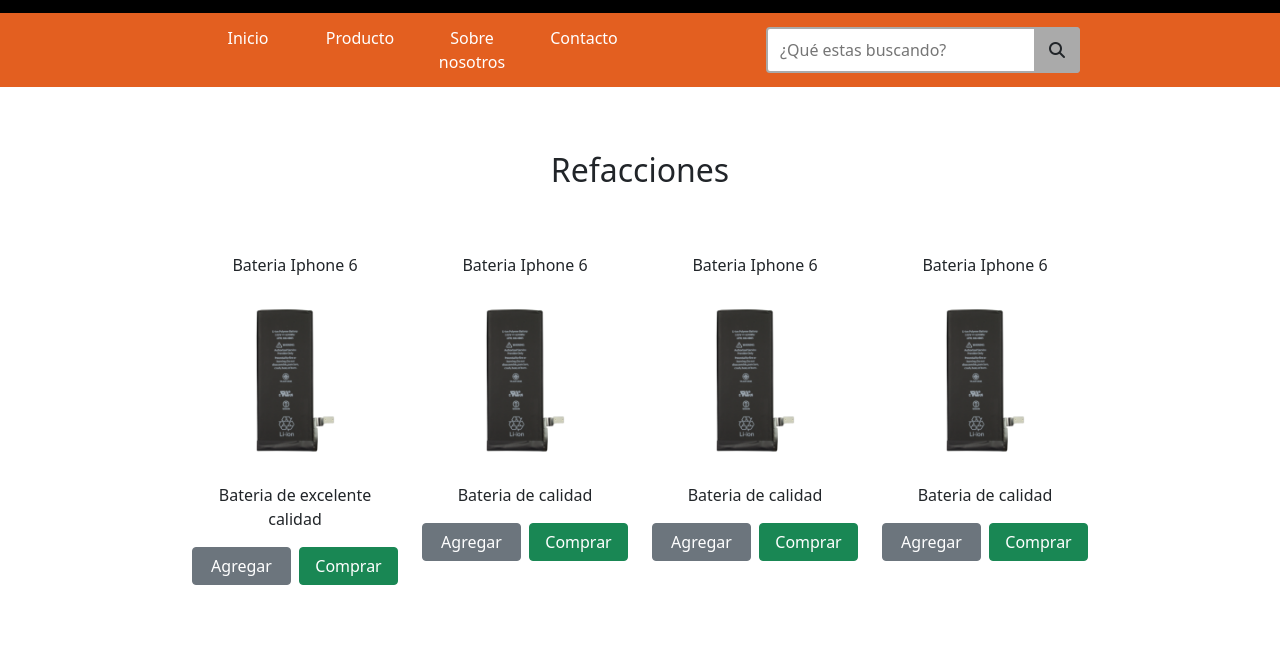
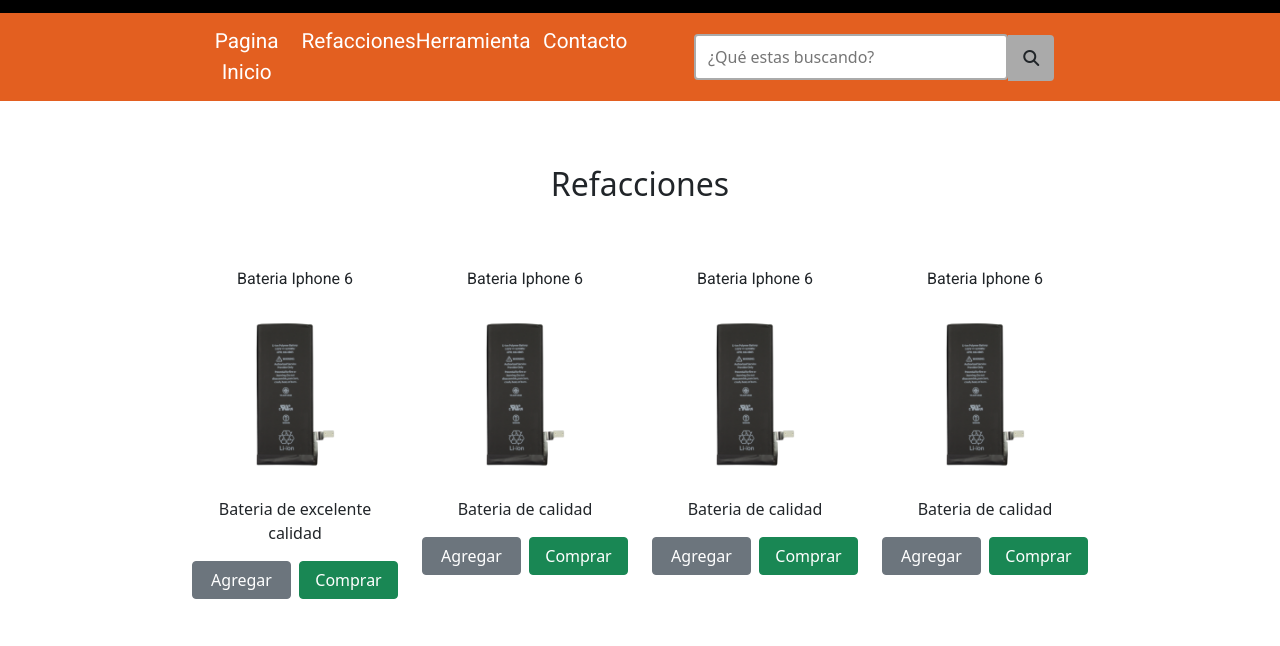
Before and after one commit to manuelluevano/tienda, a website built with Parcel: page index.html in a window 1280 px wide. Shown: the part 79-725 px from the top of the page. Built offline with nearby package versions, Linux system fonts and the light colour scheme.

Commit message:
Google Fonts agregado - fuente a enlaces

```diff
--- a/css/main.sass
+++ b/css/main.sass
@@ -72,6 +72,9 @@
 /*   GLOBALES   */
 ul
     padding: 0
+li
+  font-family: 'Roboto', sans-serif
+
 h1,h2,h3,h4,h5
     text-align: center
 
@@ -89,6 +92,7 @@
 body
 *, *:before, *:after
   box-sizing: inherit
+
 
 
 
--- a/css/navegacion.sass
+++ b/css/navegacion.sass
@@ -14,6 +14,7 @@
             text-align: center
             padding: .8rem 0
             transition: all .5s ease
+            font-size: 1.3rem
             a
                 text-decoration: none
                 color: #ffffff
@@ -25,11 +26,11 @@
         align-self: center
         text-align: right
         position: relative
-        i
+        span i
             position: absolute
-            top: .53rem
-            right: 8px
-            padding: .939rem
+            top: .55rem
+            right: 34px
+            padding: .927rem
             transition: .3s
             background-color: #aaa
             border-radius: 0px 4px 4px 0px
@@ -46,7 +47,7 @@
             box-sizing: border-box
             transition: .3s
             width: 70%
-            margin-right: .5rem
+            margin-right: 5rem
         input[type=text]:focus
             border-color: dodgerBlue
             box-shadow: 0 0 8px 0 dodgerBlue
--- a/index.html
+++ b/index.html
@@ -18,6 +18,11 @@
 
 
   <meta name="theme-color" content="#fafafa">
+
+  <!-- GOOGLE FONT  -->
+  <link rel="preconnect" href="https://fonts.gstatic.com">
+<link href="https://fonts.googleapis.com/css2?family=Roboto:wght@400;500;700&display=swap" rel="stylesheet">
+
 
   <!-- FONT AWESONME  -->
   <script src="https://kit.fontawesome.com/04730c9c8a.js" crossorigin="anonymous"></script>
@@ -51,9 +56,9 @@
       <div class="contenedor">
 
         <ul class="navegacion">
-          <li> <a href="">Inicio</a></li>
-          <li> <a href="">Producto</a> </li>
-          <li> <a href="">Sobre nosotros</a> </li>
+          <li> <a href="">Pagina Inicio</a></li>
+          <li> <a href="">Refacciones</a> </li>
+          <li> <a href="">Herramienta</a> </li>
           <li> <a href="">Contacto</a> </li>
         </ul>
 
```
Also changed, not shown: css/main.css, 1 other file.
